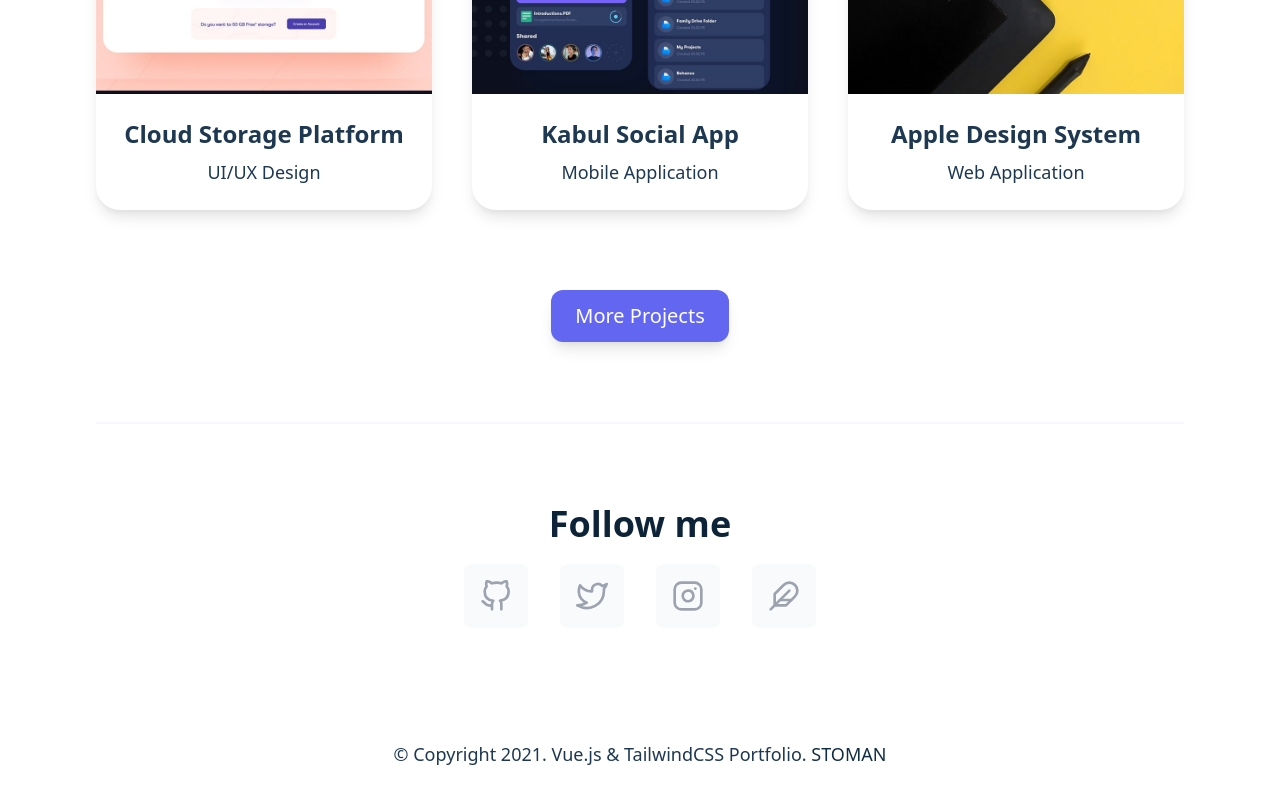
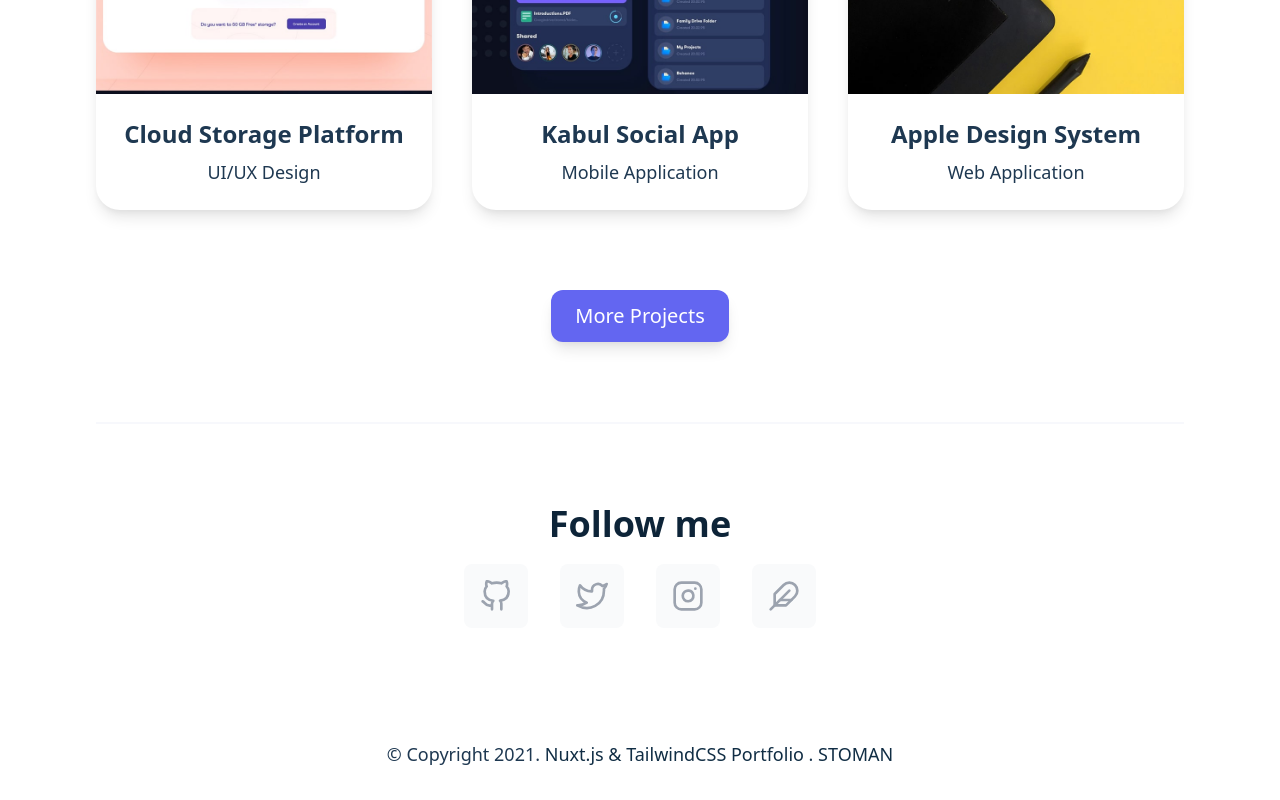
Before and after one commit to realstoman/nuxtjs-tailwindcss-portfolio, a Nuxt app: page / in a window 1280 px wide. Shown: the part 1794-2594 px from the top of the page. Built offline with nearby package versions, Linux system fonts and the light colour scheme.

Commit message:
Footer text and link

```diff
--- a/components/AppFooter.vue
+++ b/components/AppFooter.vue
@@ -53,7 +53,19 @@
       <!-- Footer copyright start -->
       <div class="flex justify-center items-center text-center">
         <div class="text-lg text-ternary-dark dark:text-ternary-light">
-          &copy; Copyright {{ copyrightDate }}. Vue.js & TailwindCSS Portfolio.
+          &copy; Copyright {{ copyrightDate }}.
+          <a
+            href="https://github.com/NangialaiStoman/nuxtjs-tailwindcss-portfolio"
+            target="__blank"
+            class="
+              text-secondary-dark
+              dark:text-secondary-light
+              font-medium
+              hover:underline
+            "
+            >Nuxt.js & TailwindCSS Portfolio</a
+          >
+          .
           <a
             href="https://stoman.me"
             target="__blank"
```
